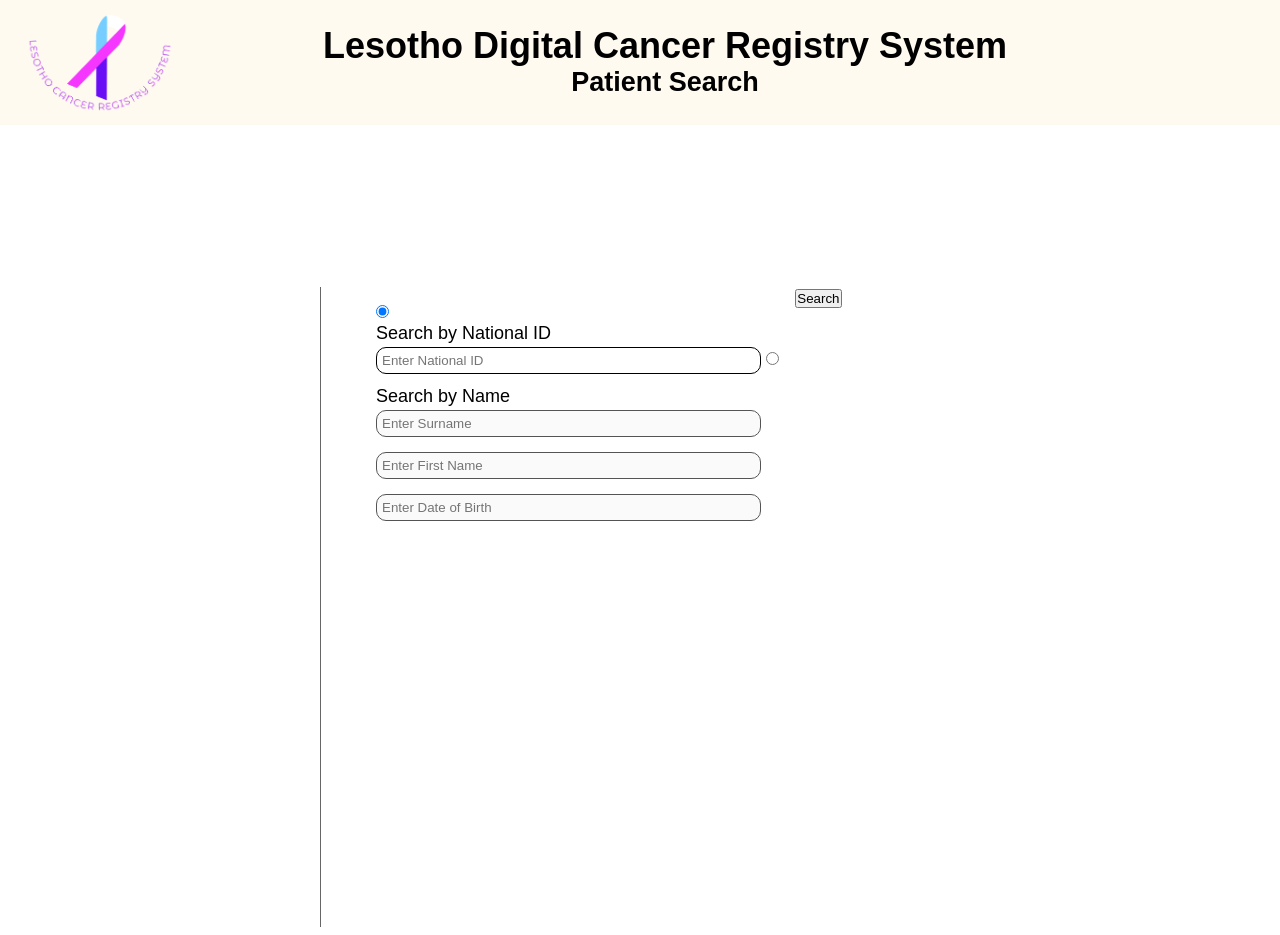
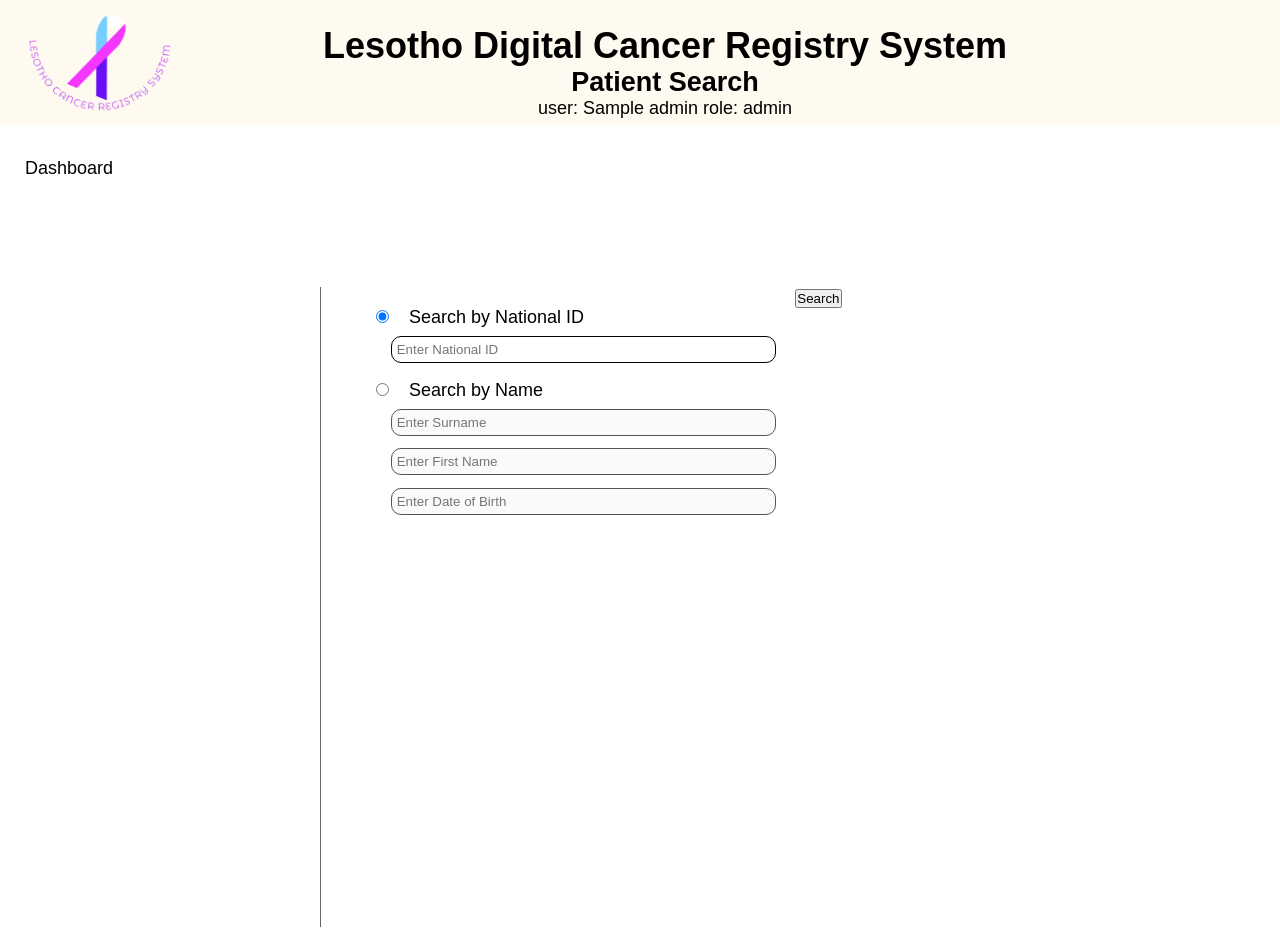
Before and after one commit to monkythe7th/cancerBurdenReseachLs, a Flask app: page /ui/search in a window 1280 px wide. Run offline with Flask 3, Linux system fonts and the light colour scheme; the visitor is signed in with stand-in values (Sample User, id 1); a database or web service that is not in the repository returns one stand-in record (values such as "Sample title"); some libraries are stand-ins or nearby versions.

Commit message:
Refactor read functions for consistency and improve search functionality

```diff
--- a/beta/api/read.py
+++ b/beta/api/read.py
@@ -1,12 +1,16 @@
 from ..modules.db_conn import *
 
-def read(c,item = None):
+def read_one(c,item = None):
     col = noSQLdb(c)
     if item:
-        x = col.find(item)
+        x = col.find_one(item)
         return x
     else:
         return col.find_one()
 
+def read(c, item = None):
+    col = noSQLdb(c)
+    return col.find(item)
+
 def get_all(c):
     return noSQLdb(c).find()
--- a/beta/modules/auth.py
+++ b/beta/modules/auth.py
@@ -26,7 +26,7 @@
 def read_write_perm(view):
     @functools.wraps(view)
     def wrapped_view(**kwargs):
-        if g.user['user_type'] == 'admin' or g.user['user_type'] == 'registrar' or g.user['user_type'] != None: return view(**kwargs)
+        if g.user['user_type'] == 'admin' or g.user['user_type'] == 'registrar': return view(**kwargs)
         return redirect(url_for('index'))
     return wrapped_view
 
@@ -37,7 +37,7 @@
         username = request.form['username']
         password = request.form['password']
         error = None
-        user = getter.read('admin',{'username':username})
+        user = getter.read_one('admin',{'username':username})
         if not user:
             error = "invalid username"
             flash(error)
@@ -53,7 +53,7 @@
 # creating a new user
 @bp.route('/create_user', methods=['POST','GET'])
 @login_required
-# @admin_only
+@admin_only
 def create_user():
     if request.method == 'POST':
         fullName = request.form['fullname']
@@ -70,7 +70,7 @@
         }
         error = None
         try:
-            u = getter.read('admin',{'username':username})
+            u = getter.read_one('admin',{'username':username})
             if u: flash('')
             create.create('admin',user)
         except Exception:
@@ -97,4 +97,4 @@
     if not uid:
         g.user = None
     else:
-        g.user = getter.read('admin',{'username':uid})
+        g.user = getter.read_one('admin',{'username':uid})
--- a/beta/modules/patientDAO.py
+++ b/beta/modules/patientDAO.py
@@ -179,7 +179,7 @@
         # search by national ID
         if request.form['search_type'] == 'national id':
             nat_id = request.form['search']
-            return getter.read('patient',{'national_id':nat_id})
+            return getter.read_one('patient',{'national_id':nat_id})
         # search by patient names & date of birth
         if request.form['search_type'] == 'name':
             name = request.form['first_name_search']
@@ -200,7 +200,7 @@
 
     def get_one_record(self,nat_id=None):
         if self.patient: return self.patient
-        return getter.read('patient',{'national_id':nat_id})
+        return getter.read_one('patient',{'national_id':nat_id})
 
     def set_patient(self, patient: dict) -> None:
         self.patient = patient
@@ -208,6 +208,6 @@
     def post_record(self, nat_id):
         if nat_id and self.patient:
             if self.patient['national_id'] == nat_id:
-                patient = getter.read('patient',{'national_id':nat_id})
+                patient = getter.read_one('patient',{'national_id':nat_id})
             if patient: return 'patient already exists'
             create.create('patient', self.patient)
--- a/beta/modules/ui.py
+++ b/beta/modules/ui.py
@@ -14,6 +14,7 @@
 def demographic():
     error = None
     patient = None
+    Patient.patient = {}
     if request.method == 'POST':
         try:
             patient = Patient.demographic()
--- a/beta/static/css/style.css
+++ b/beta/static/css/style.css
@@ -116,7 +116,7 @@
 }
 
 .ui .form--div.full__width.screening__results--div {
-    height: 90px;
+    height: fit-content;
 }
 
 .ui .form--div.full__width textarea {
@@ -145,6 +145,7 @@
     margin: 2.5px auto 12.5px;
     padding: 5px;
     width: 90%;
+    display: block;
 }
 
 .auth--form .form--div #eye {
@@ -157,6 +158,7 @@
 .input.screening--input[type="radio"],
 .input[type='checkbox'] {
     width: 50px;
+    display: inline-block;
 }
 
 .form--div label {
--- a/beta/templates/authdash.html
+++ b/beta/templates/authdash.html
@@ -28,11 +28,12 @@
         {%endfor %}
         </ul>
     </div>
-
+    {% if g.user.user_type == 'admin' %}
     <a href="{{ url_for('auth.create_user') }}" class="button--opts">
         <i></i>
         <p>create User</p>
     </a>
+    {% endif %}
     <a href="{{ url_for('auth.update_user') }}" class="button--opts">
         <i></i>
         <p>update user</p>
--- a/beta/templates/base.html
+++ b/beta/templates/base.html
@@ -15,6 +15,7 @@
     <img class="logo" src="{{ url_for('static', filename='imgs/photo_1.png') }}" alt="logo1">
     <!-- <img class="logo" src="{{ url_for('static', filename='imgs/photo_2.png') }}" alt="logo2"> -->
 {% block header %}{% endblock %}
+<p class="">user: {{ g.user.name }}     role: {{ g.user.user_type }}</p>
 </header>
 <main class="main clear" id="main">
     {% block sidebar %}{% endblock %}
--- a/beta/templates/search.html
+++ b/beta/templates/search.html
@@ -10,15 +10,22 @@
     Patient Search
 </h2>
 {% endblock %}
+{% block sidebar %}
+<div class="sidebar">
+    <ul class="breadcrumbs">
+        <li><a href="{{ url_for('index') }}">Dashboard</a></li>
+    </ul>
+</div>
+{% endblock %}
 {% block content %}
-<section class="ui">
+<section class="ui search__ui">
     <form method="post" class="form">
         <div class="form--div">
             <input type="radio" id="search_by_id" name="search_type" value="national id" checked>
-            <label for="search_by_id">Search by National ID</label>
+            <label for="search_by_id" class="radio__check--label">Search by National ID</label>
             <input type="text" class="input" id="id_search" name="id_search" placeholder="Enter National ID" required>
             <input type="radio" id="search_by_name" name="search_type" value="name">
-            <label for="search_by_name">Search by Name</label>
+            <label for="search_by_name" class="radio__check--label">Search by Name</label>
             <input type="text" class="input" id="surname_search" name="surname_search" placeholder="Enter Surname" disabled>
             <input type="text" class="input" id="first_name_search" name="first_name_search" placeholder="Enter First Name" disabled>
             <input type="text" class="input" id="dob_search" name="dob_search" placeholder="Enter Date of Birth" disabled>
```
Also changed, not shown: 2 other files.
